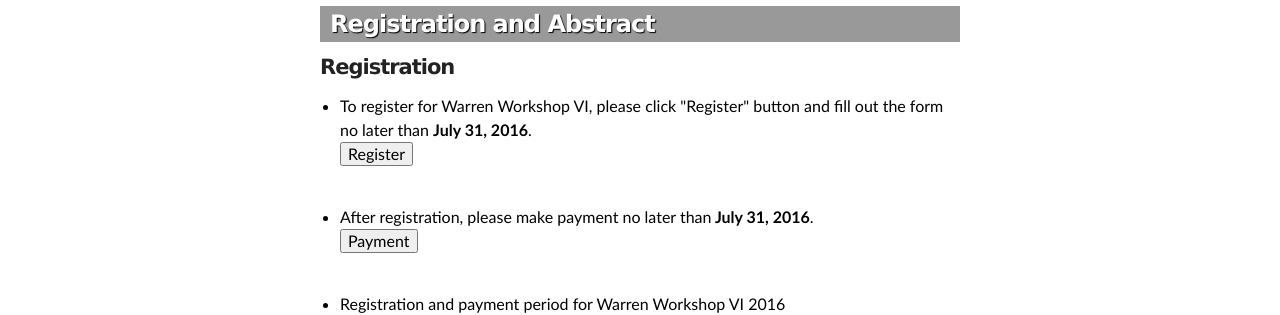
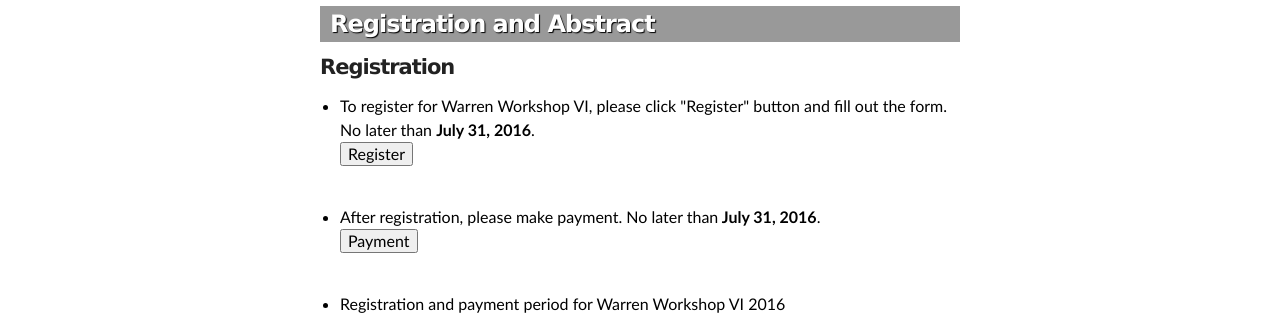
Before and after one commit to yamazakiM/WarrenWorkshop2016, a Jekyll site: the page built from registration/index.md, in a window 1280 px wide and 1266 px high. Shown: the part 223-538 px from the top of the window. Built offline with Jekyll 4.4.1, drawn with Linux system fonts in a browser that asks for light colours; nearby versions of some CDN libraries; library files that are not in the unit come from our copies.

Commit message:
Update index.md

```diff
--- a/registration/index.md
+++ b/registration/index.md
@@ -10,11 +10,11 @@
  <div class="register">
   <h4 class="registration">Registration</h4>
   <ul>
-  <li>To register for Warren Workshop VI, please click "Register" button and fill out the form no later than <strong>July 31, 2016</strong>.</li>
+  <li>To register for Warren Workshop VI, please click "Register" button and fill out the form. No later than <strong>July 31, 2016</strong>.</li>
   <a href="{{site.url}}/registrationForm" class="button_register"><input id="button_register" class="button_register" type="button" alt="register" value="Register"></a>
   </ul><br>
   <ul>
-  <li>After registration, please make payment no later than<strong> July 31, 2016</strong>.</li>
+  <li>After registration, please make payment. No later than<strong> July 31, 2016</strong>.</li>
   <a href="{{site.url}}/payment"><input id="button_payment" class="button_payment" type="button" alt="payment" value="Payment"></a>
    </ul><br>
 
@@ -29,7 +29,7 @@
    <h4 class="registration">Abstract submission</h4>
   <ul>
   <li>To submit abstract, please download MS word file as a template.</li>
-   <a href="{{site.url}}/images/AbstractTemplate.docx"><input id="button_submit" class="button_submit" type="button" alt="submit" value="Download Abstract Template Form"></a>
+   <a href="{{site.url}}/images/AbstractTemplateForm.docx"><input id="button_submit" class="button_submit" type="button" alt="submit" value="Download Abstract Template Form"></a>
    </ul><br>
 
    <ul>
```
